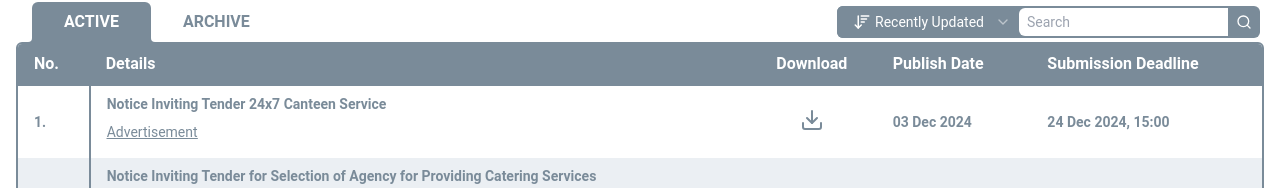
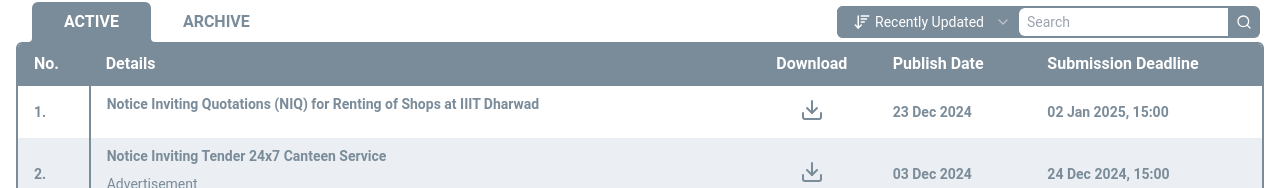
Before and after one commit to Velocity-IIITDWD/iiitdwd.ac.in, a Next.js app: page /tenders in a window 1280 px wide. Shown: the part 230-418 px from the top of the page. Built offline with nearby package versions, Linux system fonts and the light colour scheme.

Commit message:
data: update tenders.ts; fix: announcement section fixes

```diff
--- a/app/(withlayout)/page.tsx
+++ b/app/(withlayout)/page.tsx
@@ -28,7 +28,9 @@ export default function Home() {
     <div className="flex flex-col h-full w-full">
       <MainCarousel />
 
-      <section className=" bg-white border-t border-b border-slate-100 md:py-20 py-10 w-full flex flex-col lg:flex-row-reverse items-center md:px-20 sm:px-10 p-4 gap-6">
+      {
+        announcements.filter((a) => a.new).length > 0 &&
+        <section className=" bg-white border-t border-b border-slate-100 md:py-20 py-10 w-full flex flex-col lg:flex-row-reverse items-center md:px-20 sm:px-10 p-4 gap-6">
         <Image
           alt="main image"
           src={'/images/IIIT_Dharwad.webp'}
@@ -38,7 +40,7 @@ export default function Home() {
           style={{ height: 'auto', width: '100%' }}
           className="w-full rounded shadow-lg lg:basis-1/3 overflow-hidden object-cover object-center"
         />
-        <div className="w-full lg:basis-2/3 flex flex-col h-full">
+        <div className="w-full lg:basis-2/3 2xl:basis-full flex flex-col h-full">
           <div className="w-full items-center p-2 border-b border-b-slate-500 flex justify-between">
             <div className="text-dwd-primary font-semibold text-xl">
               Announcements
@@ -49,9 +51,7 @@ export default function Home() {
           </div>
           <div className="relative">
             <div className="flex flex-col gap-2 p-3 w-full">
-              {(announcements?.length <= 8
-                ? announcements.filter((a) => a.new)
-                : announcements.slice(0, 8)
+              {(announcements.filter((a) => a.new).slice(0, 8)
               ).map((item, index) => (
                 <a
                   href={item?.link}
@@ -79,6 +79,7 @@ export default function Home() {
           </div>
         </div>
       </section>
+      }
 
       <section className="w-full h-full bg-fixed relative overflow-hidden before:z-0 before:absolute before:h-full before:w-full before:left-0 before:top-0 before:bg-[#041E3FB3] bg-cover bg-repeat-y bg-[url('/images/IIIT_Dharwad.webp')]">
         <div className="my-16 z-[1] relative w-full flex flex-col items-center md:px-24 sm:px-10 p-4 gap-6">
--- a/data/tenders.ts
+++ b/data/tenders.ts
@@ -1,4 +1,14 @@
 export const tenders: Tender[] = [
+  {
+    cancelled: false,
+    corrections: [],
+    documents: [],
+    link: '/docs/Notice%20Inviting%20Quotation%20-%20Milk%20Parlor%20&%20Fruit%20Juice%20Centre.pdf',
+    publishDate: '2024-12-23',
+    submissionDeadline: '2025-01-02T15:00+05:30',
+    title: 'Notice Inviting Quotations (NIQ) for Renting of Shops at IIIT Dharwad',
+    updatedAt: 54,
+  },
   {
     cancelled: false,
     corrections: [],
```
